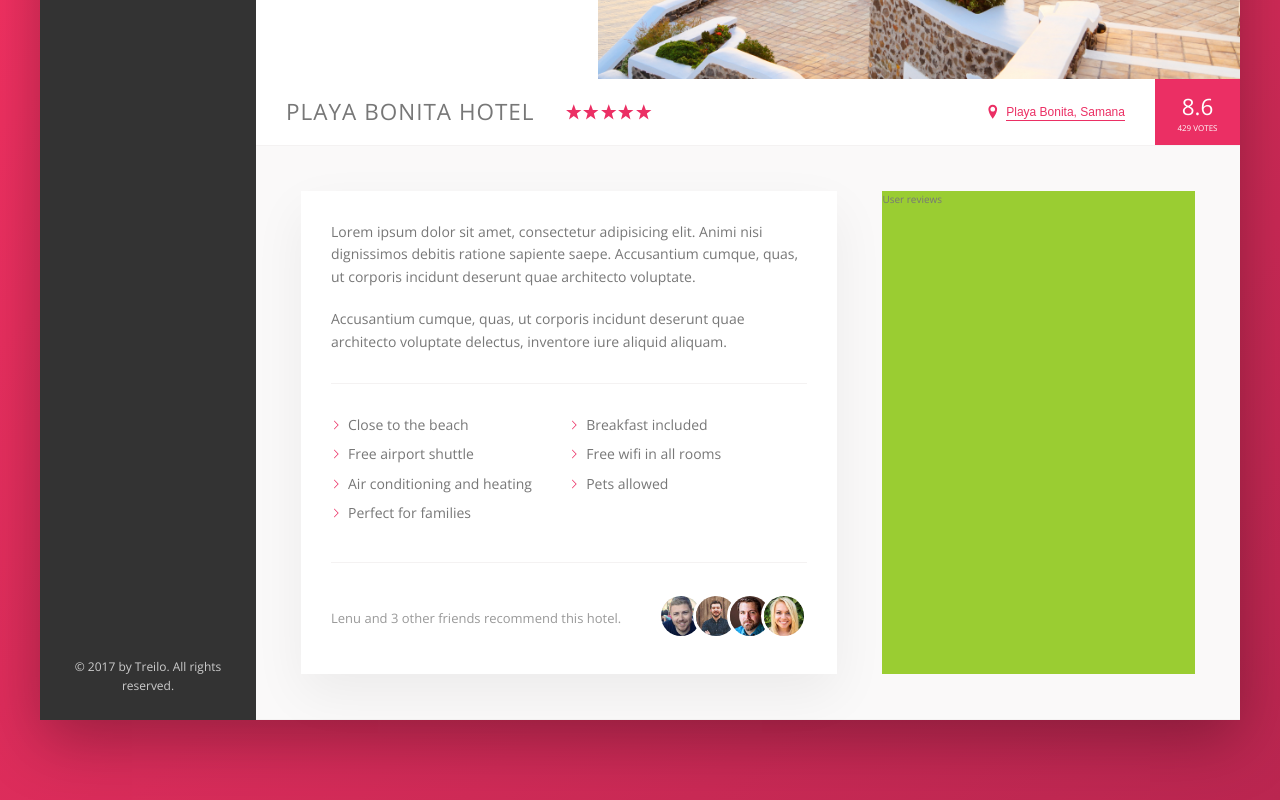
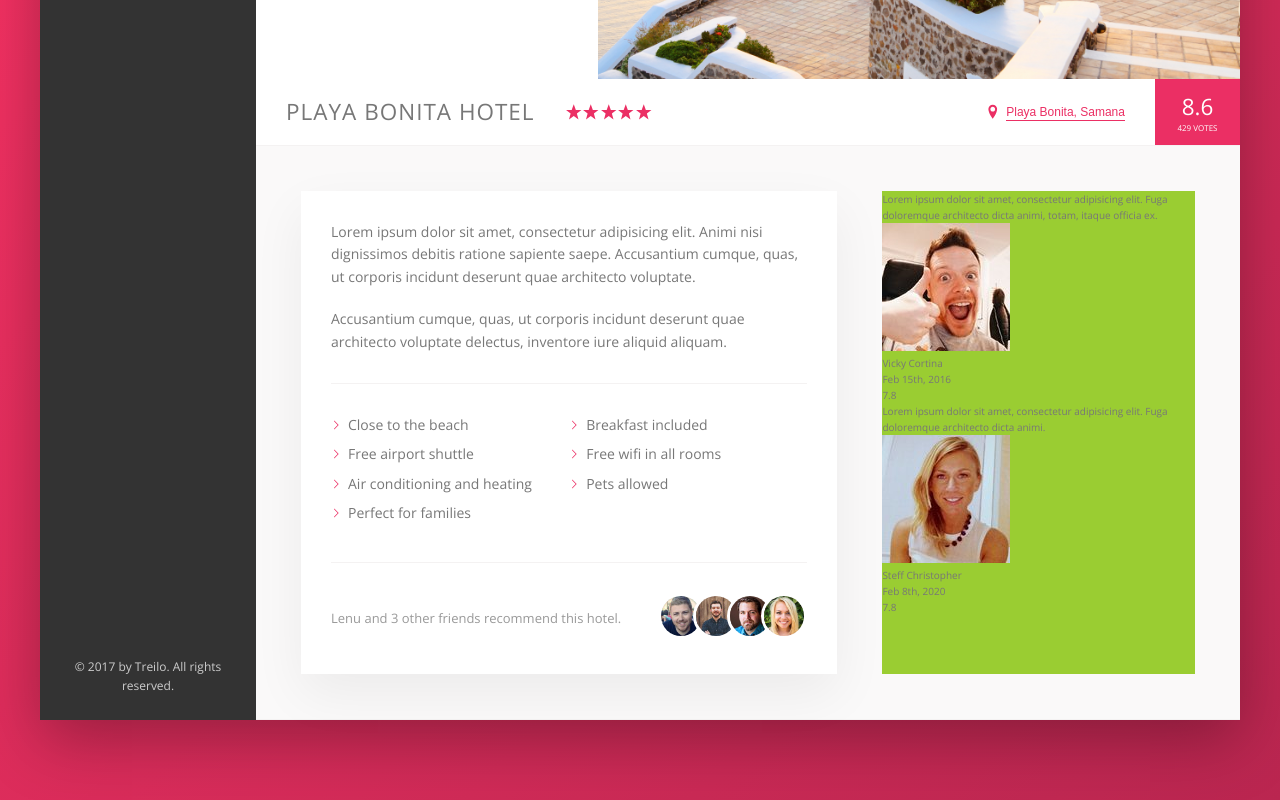
Before and after one commit to GiaEdgington/treilo-pro, a website: page index.html in a window 1280 px wide. Shown: the part 456-1256 px from the top of the page. Drawn offline with nearby package versions, Linux system fonts and the light colour scheme.

Commit message:
Add html markup for user-review section

```diff
--- a/index.html
+++ b/index.html
@@ -157,7 +157,33 @@
                             </div>
                         </div>
                         <div class="user-reviews">
-                            User reviews
+                            <figure class="review">
+                                <blockquote class="review__text">
+                                    Lorem ipsum dolor sit amet, consectetur adipisicing elit. Fuga doloremque architecto dicta animi, totam, itaque officia ex.
+                                </blockquote>
+                                <figcaption class="review__user">
+                                    <img src="img/user-1.jpg" alt="User 1" class="review__photo">
+                                    <div class="review__user-box">
+                                        <p class="review__user-name">Vicky Cortina</p>
+                                        <p class="review__user-date">Feb 15th, 2016</p>
+                                    </div>
+                                    <div class="review__rating">7.8</div>
+                                </figcaption>
+                            </figure>
+
+                            <figure class="review">
+                                <blockquote class="review__text">
+                                    Lorem ipsum dolor sit amet, consectetur adipisicing elit. Fuga doloremque architecto dicta animi.
+                                </blockquote>
+                                <figcaption class="review__user">
+                                    <img src="img/user-2.jpg" alt="User 1" class="review__photo">
+                                    <div class="review__user-box">
+                                        <p class="review__user-name">Steff Christopher</p>
+                                        <p class="review__user-date">Feb 8th, 2020</p>
+                                    </div>
+                                    <div class="review__rating">7.8</div>
+                                </figcaption>
+                            </figure>
                         </div>
                     </div>
                 </main>
```
